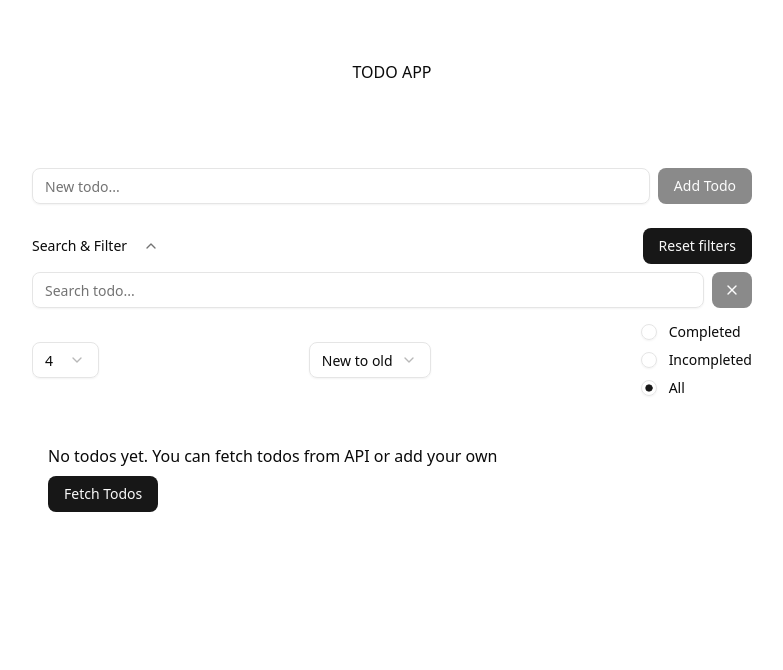
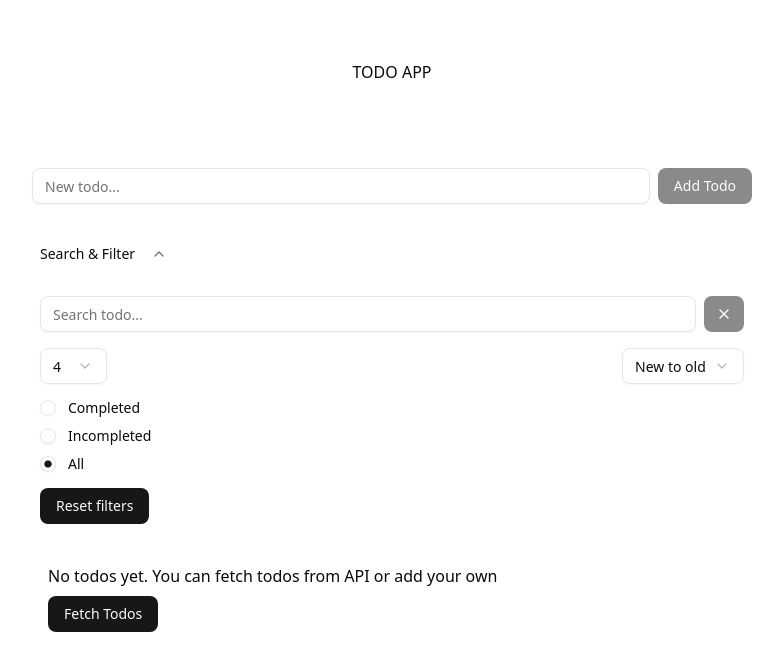
Before and after one commit to Gagun45/spacescutum, a React (Vite) app: page / in a window 1280 px wide. Both pictures are taken after a click on the button "Search & Filter". Shown: the top 670 px of the page, without its empty margins (248-1031 px from the left). Built offline with nearby package versions, Linux system fonts and the light colour scheme.

Commit message:
todos section padding fixed

```diff
--- a/src/components/TodosSection/SearchAndFilter/SearchAndFilter.tsx
+++ b/src/components/TodosSection/SearchAndFilter/SearchAndFilter.tsx
@@ -15,19 +15,22 @@ const SearchAndFilter = () => {
   return (
     <Accordion type="single" collapsible>
       <AccordionItem value="item-1">
-        <div className="flex items-center gap-4 justify-between flex-wrap">
+        <div className="flex items-center justify-between flex-wrap p-2">
           <AccordionTrigger className="max-w-fit">
             Search & Filter
           </AccordionTrigger>
-          <ResetFiltersBtn />
+
           {/* <ClearTodosBtn /> */}
         </div>
-        <AccordionContent className="space-y-4">
+        <AccordionContent className="space-y-4 p-2 ">
           <SearchBar />
-          <div className="flex items-center justify-between flex-wrap gap-2">
-            <ShowOnPage />
-            <SortBySelect />
+          <div className="space-y-4">
+            <div className="flex items-center justify-between gap-4">
+              <ShowOnPage />
+              <SortBySelect />
+            </div>
             <FilterCompleted />
+            <ResetFiltersBtn />
           </div>
         </AccordionContent>
       </AccordionItem>
--- a/src/components/TodosSection/TodosSection.tsx
+++ b/src/components/TodosSection/TodosSection.tsx
@@ -4,7 +4,7 @@ import TodosList from "./TodosList/TodosList";
 
 const TodosSection = () => {
   return (
-    <section className="space-y-4">
+    <section className="space-y-4 ">
       <AddTodoForm />
       <SearchAndFilter />
       <TodosList />
```
